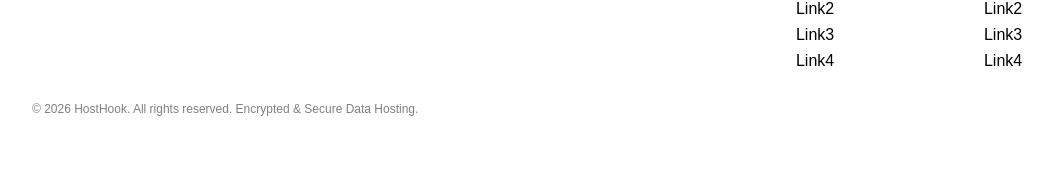
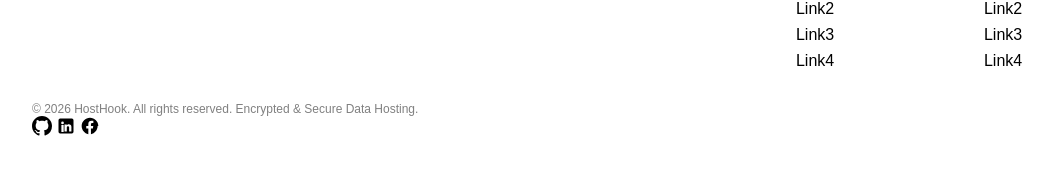
Before and after one commit to sabuka-dumbo/HostHook, a Django app: page / in a window 1280 px wide. Shown: the part 2323-2511 px from the top of the page, without its empty margins (96-1149 px from the left). Before the commit the page ends 2439 px from the top, so only its background shows below. Run offline with Django 5.2, Linux system fonts and the light colour scheme.

Commit message:
Sep 20, 2026, 8:49 PM

```diff
--- a/HostHook/hhapp/templates/layout.html
+++ b/HostHook/hhapp/templates/layout.html
@@ -77,17 +77,17 @@
                 </div>
 
                 <div class="p2-p2">
-                    <!-- GitHub -->
-                    <span class="fab fa-github"></span>
+                    <span class="social-icon">
+                        <svg width="20" height="20" viewBox="0 0 24 24" fill="currentColor"><path d="M12 0C5.37 0 0 5.37 0 12c0 5.31 3.435 9.795 8.205 11.385.6.105.825-.255.825-.57 0-.285-.015-1.23-.015-2.235-3.015.555-3.795-.735-4.035-1.41-.135-.345-.72-1.41-1.23-1.695-.42-.225-1.02-.78-.015-.795.945-.015 1.62.87 1.845 1.23 1.08 1.815 2.805 1.305 3.495.99.105-.78.42-1.305.765-1.605-2.67-.3-5.46-1.335-5.46-5.925 0-1.305.465-2.385 1.23-3.225-.12-.3-.54-1.53.12-3.18 0 0 1.005-.315 3.3 1.23.96-.27 1.98-.405 3-.405s2.04.135 3 .405c2.295-1.56 3.3-1.23 3.3-1.23.66 1.65.24 2.88.12 3.18.765.84 1.23 1.905 1.23 3.225 0 4.605-2.805 5.625-5.475 5.925.435.375.81 1.095.81 2.22 0 1.605-.015 2.895-.015 3.3 0 .315.225.69.825.57A12.02 12.02 0 0024 12c0-6.63-5.37-12-12-12z"/></svg>
+                    </span>
 
-                    <!-- X (Twitter) -->
-                    <span class="fab fa-x-twitter"></span>
+                    <span class="social-icon">
+                        <svg width="20" height="20" viewBox="0 0 24 24" fill="currentColor"><path d="M19 3a2 2 0 0 1 2 2v14a2 2 0 0 1-2 2H5a2 2 0 0 1-2-2V5a2 2 0 0 1 2-2h14m-.5 15.5v-5.3a3.26 3.26 0 0 0-3.26-3.26c-.85 0-1.84.52-2.28 1.3v-1.11h-2.79v8.37h2.79v-4.93c0-.77.62-1.4 1.39-1.4a1.4 1.4 0 0 1 1.4 1.4v4.93h2.75M6.46 10.9v8.37H9.2V10.9H6.46M7.83 6.64a1.62 1.62 0 1 0 0 3.24 1.62 1.62 0 0 0 0-3.24z"/></svg>
+                    </span>
 
-                    <!-- Discord -->
-                    <span class="fab fa-discord"></span>
-
-                    <!-- LinkedIn -->
-                    <span class="fab fa-linkedin"></span>
+                    <span class="social-icon">
+                        <svg width="20" height="20" viewBox="0 0 24 24" fill="currentColor"><path d="M22 12c0-5.52-4.48-10-10-10S2 6.48 2 12c0 4.84 3.44 8.87 8 9.8V15H7.5v-3H10V9.5C10 7.01 11.49 5.6 13.78 5.6c1.1 0 2.25.2 2.25.2v2.47h-1.27c-1.24 0-1.63.77-1.63 1.56V12h2.78l-.45 3h-2.33v6.8c4.56-.93 8-4.96 8-9.8z"/></svg>
+                    </span>
                 </div>
             </div>
         </footer>
```
